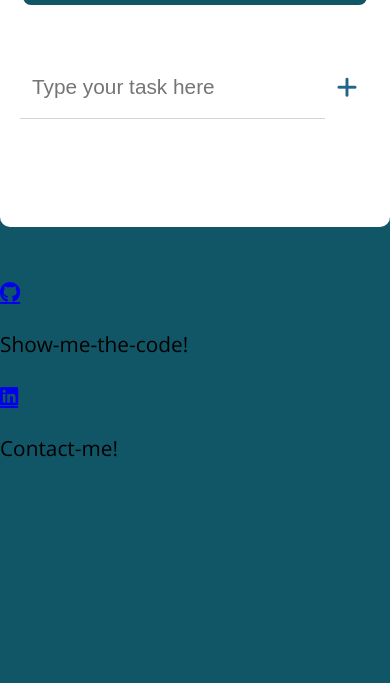
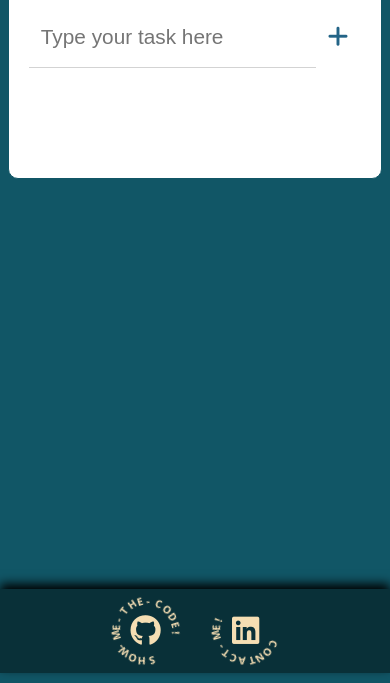
Before and after one commit to EmmanoellPasquet/To-Do-List, a plain HTML site: page index.html in a window 390 px wide. Shown: the part 171-854 px from the top of the page. Drawn offline with nearby package versions, Linux system fonts and the light colour scheme.

Commit message:
Update style.css

```diff
--- a/assets/css/style.css
+++ b/assets/css/style.css
@@ -13,12 +13,17 @@
   outline: 0;
 }
 
+html {
+  min-height: 100vh;
+}
+
 body {
   margin: 0;
   padding: 0;
   background: var(--primary-color);
   font-family: 'Open sans', sans-serif;
   font-size: 1.3em;
+  min-height: 100vh;
   line-height: 1.5em;
 }
 
@@ -34,15 +39,42 @@ h1 {
   border-radius: 8px;
   display: flex;
   align-items: center;
+  transition: .1s;
+  border-bottom: 2px solid var(--primary-color-darker);
+  border-right: 2px solid var(--primary-color-darker);
 }
 
 .titleIcon {
   padding-left: 1em;
 }
 
+.header {
+  background-color: var(--primary-color-darker);
+  position: fixed;
+  top: 0;
+  width: 100%;
+  left: 0;
+  margin: 0;
+  height: 75px;
+  border-radius: 0;
+  font-size: 25px;
+  transition: .7s;
+  box-shadow: 0 5px 10px 0 black;
+  border: none;
+}
+
+.imgSize {
+  width: 60px;
+  padding-left: .5em;
+}
+
+.scroll {
+  position: relative;
+  top: 100px;
+}
+
 .container {
-  max-width: 640px;
-  margin: 50px auto;
+  margin: 10px 2vw 12vh;
   background: #fff;
   padding: 20px;
   border-radius: 10px;
@@ -51,6 +83,7 @@ h1 {
 .innerContainer {
   display: flex;
   flex-direction: column;
+  margin-top: 80px;
 }
 
 .inputContainer {
@@ -96,6 +129,8 @@ h1 {
   background-color: var(--primary-color);
   border-radius: 10px;
   pointer-events: none;
+  border-bottom: 2px solid var(--primary-color-darker);
+  border-right: 2px solid var(--primary-color-darker);
 }
 
 .pop-up {
@@ -143,7 +178,8 @@ h1 {
 .background {
   background: black;
   width: 100vw;
-  height: 100vh;
+  min-height: 931px;
+  height: auto;
   position: fixed;
   z-index: 10;
   top: 0;
@@ -185,6 +221,7 @@ ul {
   padding: 0;
   margin: 0;
   width: 100%;
+  overflow: auto;
 }
 
 .delete {
@@ -227,6 +264,7 @@ ul {
   justify-content: center;
   flex-direction: column;
   align-items: flex-end;
+  max-height: 550px;
 }
 
 .deleteAll {
@@ -347,6 +385,114 @@ input:checked {
   opacity: 0;
 }
 
+/* FOOTER START */
+.footer {
+  display: flex;
+  position: fixed;
+  width: 100vw;
+  height: 10vh;
+  background-color: var(--primary-color-darker);
+  bottom: 0;
+  box-shadow: 0 -5px 10px 0 black;
+  justify-content: center;
+  align-items: center;
+}
+
+.icons {
+  width: 200px;
+  min-height: 8vh;
+  display: flex;
+  justify-content: space-between;
+  align-items: center;
+}
+
+.fa-brands {
+  color: wheat;
+  font-size: 1.5em;
+  cursor: pointer;
+  text-decoration: none;
+}
+
+.gitText,
+.linkedinText {
+  position: absolute;
+  color: wheat;
+  font-weight: bold;
+  user-select: none;
+  pointer-events: none;
+  animation: animate 10s linear infinite;
+}
+
+.icons p span {
+  position: absolute;
+  top: -45px;
+  text-transform: uppercase;
+  display: inline-block;
+  transform-origin: 0 45px;
+  font-size: .5em;
+}
+
+.iconGit,
+.iconLinkedin {
+  display: flex;
+  justify-content: center;
+  align-items: center;
+}
+
+/* FOOTER END */
+
+@media (max-width: 620px) {
+  h1 {
+    font-size: 1.5em;
+  }
+
+  .container {
+    border: 1px solid var(--primary-color);
+  }
+
+  /* FOOTER START */
+
+  .icons {
+    justify-content: space-around;
+  }
+}
+
+@keyframes animate {
+  0% {
+    transform: rotate(360deg);
+  }
+
+  10% {
+    color: #fff;
+  }
+
+  30% {
+    color: wheat;
+  }
+
+  100% {
+    transform: rotate(0deg);
+  }
+}
+
+/* FOOTER END */
+
+::-webkit-scrollbar {
+  width: 4px;
+}
+
+::-webkit-scrollbar-track {
+  background-color: darkgray;
+  border-radius: 3px;
+}
+
+::-webkit-scrollbar-thumb {
+  background-color: var(--primary-color);
+  border-radius: 3px;
+  height: 10px;
+
+}
+
 @keyframes rotateWhite {
   0% {
     transform: rotate(0);
```
